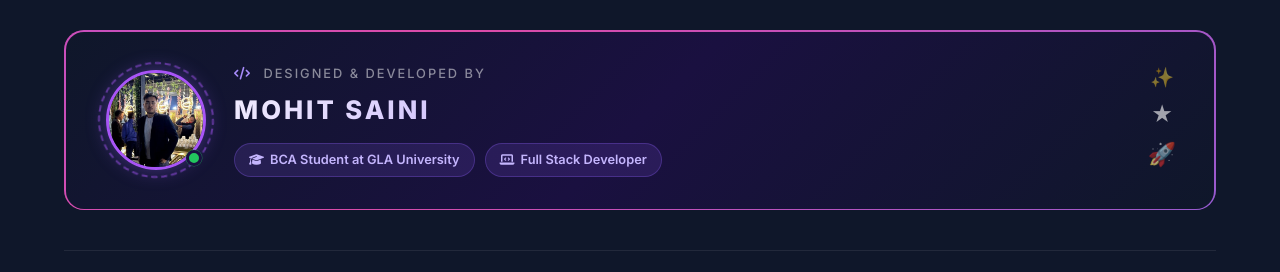
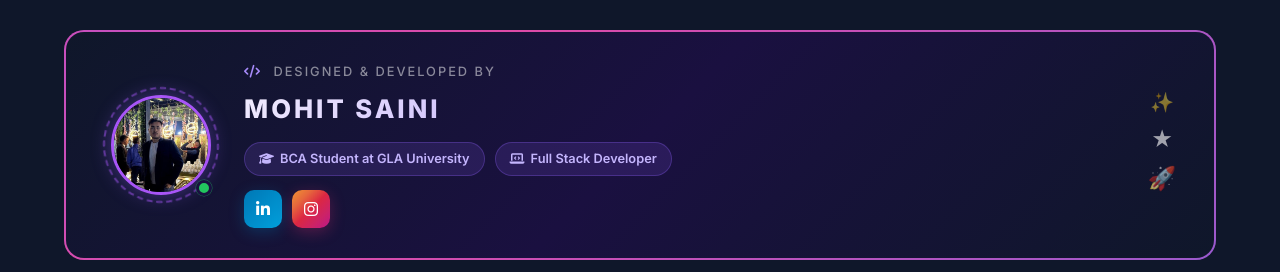
Before and after one commit to mohitsainibca24/rideshare, a website: page public/index.html in a window 1280 px wide. Shown: the part 3224-3496 px from the top of the page. Drawn offline with Linux system fonts and the light colour scheme; no server answers.

Commit message:
Fix photo circle rendering, add LinkedIn and Instagram links

```diff
--- a/public/index.html
+++ b/public/index.html
@@ -237,7 +237,9 @@
           <div class="dev-credit-content">
             <div class="dev-photo-wrapper">
               <div class="dev-photo-ring"></div>
-              <img src="mohit.jpeg" alt="Mohit Saini" class="dev-photo">
+              <div class="dev-photo-container">
+                <img src="mohit.jpeg" alt="Mohit Saini" class="dev-photo">
+              </div>
               <div class="dev-status-dot"></div>
             </div>
             <div class="dev-info">
@@ -246,6 +248,10 @@
               <div class="dev-tags">
                 <span class="dev-tag"><i class="fas fa-graduation-cap"></i> BCA Student at GLA University</span>
                 <span class="dev-tag"><i class="fas fa-laptop-code"></i> Full Stack Developer</span>
+              </div>
+              <div class="dev-social-links">
+                <a href="https://www.linkedin.com/in/mohit-saini-39a142313" target="_blank" class="dev-social-btn linkedin"><i class="fab fa-linkedin-in"></i></a>
+                <a href="https://www.instagram.com/_02mohit_?igsh=MTdxY3BuNmo1b3AyMg==" target="_blank" class="dev-social-btn instagram"><i class="fab fa-instagram"></i></a>
               </div>
             </div>
             <div class="dev-decorations">
--- a/public/styles.css
+++ b/public/styles.css
@@ -910,33 +910,44 @@ body {
 .dev-photo-wrapper {
   position: relative;
   flex-shrink: 0;
-  width: 100px;
-  height: 100px;
-}
-
-.dev-photo {
+  width: 110px;
+  height: 110px;
+}
+
+.dev-photo-container {
   width: 100px;
   height: 100px;
   border-radius: 50%;
-  object-fit: cover;
-  object-position: center top;
+  overflow: hidden;
   border: 3px solid #a855f7;
   box-shadow: 0 0 20px rgba(139, 92, 246, 0.4);
   position: relative;
   z-index: 1;
   transition: transform 0.4s ease, box-shadow 0.4s ease;
-}
-
-.dev-photo:hover {
-  transform: scale(1.1) rotate(3deg);
+  margin: 5px;
+}
+
+.dev-photo-container:hover {
+  transform: scale(1.1);
   box-shadow: 0 0 30px rgba(139, 92, 246, 0.5);
+}
+
+.dev-photo {
+  width: 100%;
+  height: 100%;
+  object-fit: cover;
+  object-position: center top;
+  display: block;
+  border-radius: 0;
+  border: none;
 }
 
 .dev-photo-ring {
   position: absolute;
-  inset: -8px;
-  width: calc(100% + 16px);
-  height: calc(100% + 16px);
+  top: -3px;
+  left: -3px;
+  width: 116px;
+  height: 116px;
   border-radius: 50%;
   border: 2px dashed rgba(168, 85, 247, 0.5);
   animation: ringRotate 8s linear infinite;
@@ -1030,6 +1041,51 @@ body {
 
 .dev-tag i {
   font-size: 0.75rem;
+}
+
+/* Developer Social Links */
+.dev-social-links {
+  display: flex;
+  gap: 10px;
+  margin-top: 14px;
+}
+
+.dev-social-btn {
+  width: 38px;
+  height: 38px;
+  border-radius: 10px;
+  display: flex;
+  align-items: center;
+  justify-content: center;
+  text-decoration: none;
+  font-size: 1rem;
+  color: white;
+  transition: all 0.3s ease;
+  position: relative;
+  overflow: hidden;
+}
+
+.dev-social-btn.linkedin {
+  background: linear-gradient(135deg, #0077b5, #00a0dc);
+  box-shadow: 0 4px 15px rgba(0, 119, 181, 0.3);
+}
+
+.dev-social-btn.instagram {
+  background: linear-gradient(135deg, #f09433, #e6683c, #dc2743, #cc2366, #bc1888);
+  box-shadow: 0 4px 15px rgba(225, 48, 108, 0.3);
+}
+
+.dev-social-btn:hover {
+  transform: translateY(-3px) scale(1.1);
+  color: white;
+}
+
+.dev-social-btn.linkedin:hover {
+  box-shadow: 0 8px 25px rgba(0, 119, 181, 0.5);
+}
+
+.dev-social-btn.instagram:hover {
+  box-shadow: 0 8px 25px rgba(225, 48, 108, 0.5);
 }
 
 /* Floating decorations */
```
